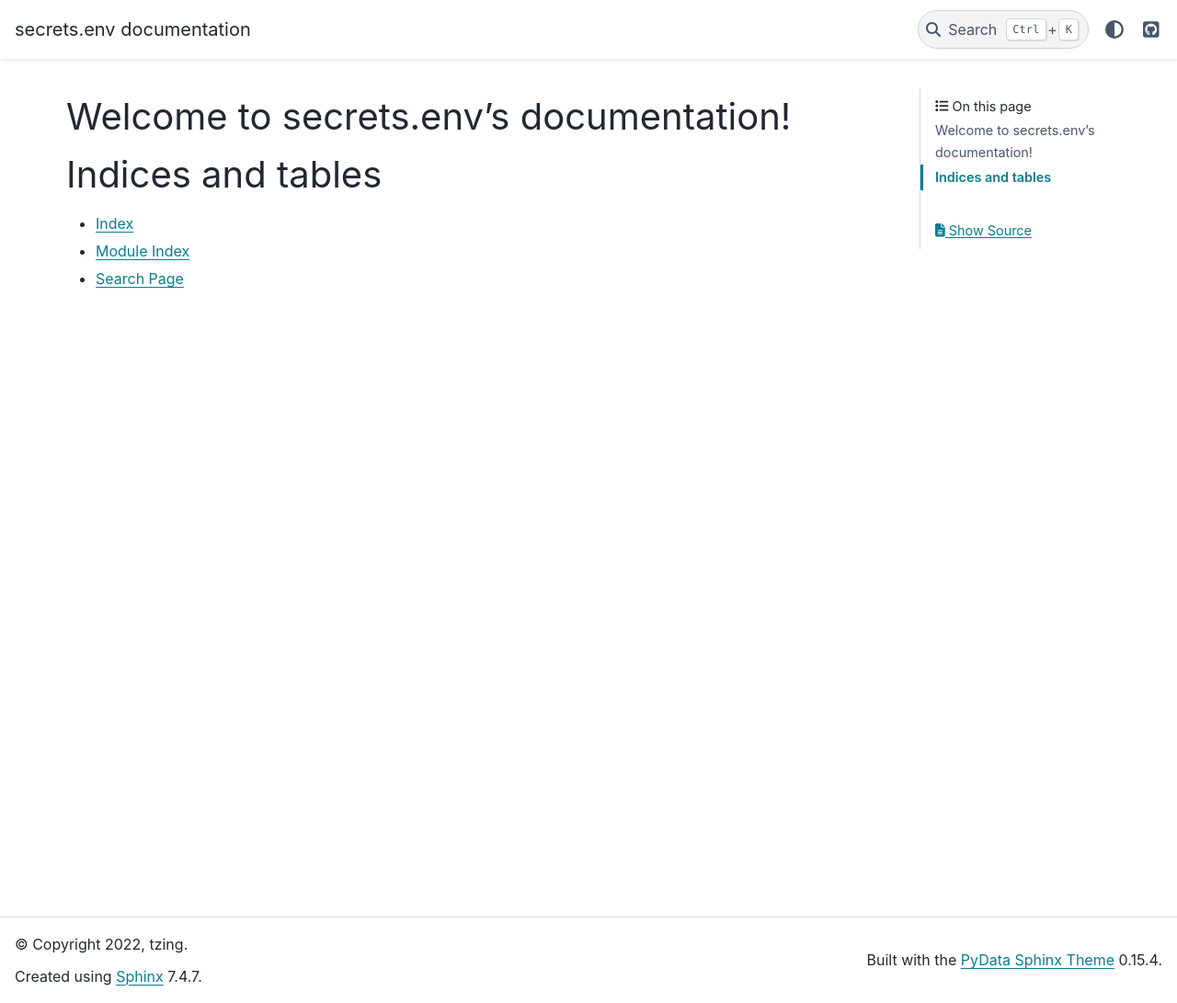
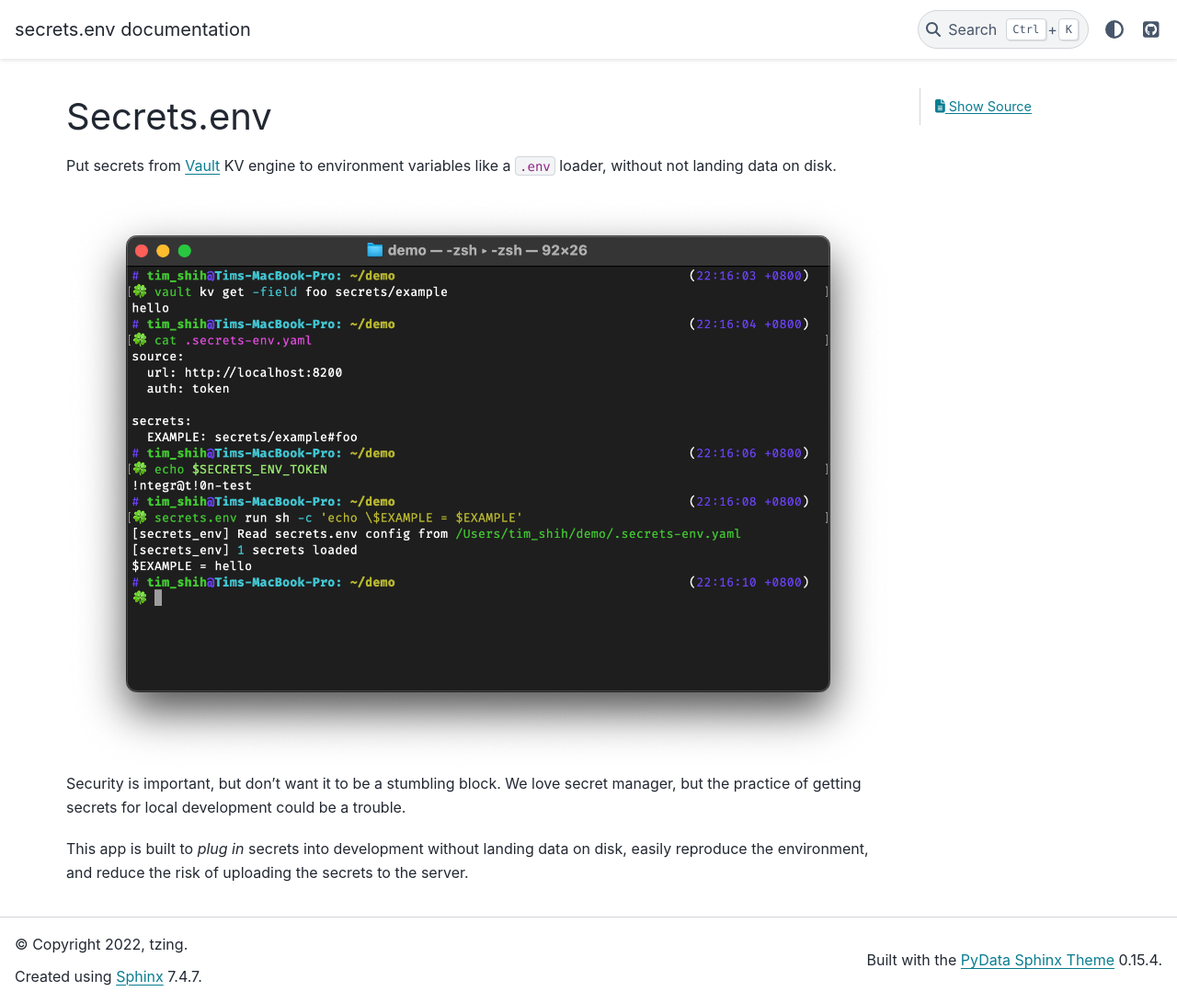
Before and after one commit to tzing/secrets.env, a Sphinx documentation site: the page built from docs/index.rst, in a window 1280 px wide and 1091 px high. Shown: the whole window at 92% size. Built offline with Sphinx 7.4.7 and the PyData theme 0.15.4, drawn with Linux system fonts in a browser that asks for light colours.

Commit message:
add readme

```diff
--- a/docs/index.rst
+++ b/docs/index.rst
@@ -3,18 +3,17 @@
    You can adapt this file completely to your liking, but it should at least
    contain the root `toctree` directive.
 
-Welcome to secrets.env's documentation!
-=======================================
+Secrets.env
+===========
 
 .. toctree::
    :maxdepth: 2
    :caption: Contents:
 
+Put secrets from `Vault <https://www.vaultproject.io/>`_ KV engine to environment variables like a ``.env`` loader, without not landing data on disk.
 
+.. image:: imgs/screenshot.png
 
-Indices and tables
-==================
+Security is important, but don't want it to be a stumbling block. We love secret manager, but the practice of getting secrets for local development could be a trouble.
 
-* :ref:`genindex`
-* :ref:`modindex`
-* :ref:`search`
+This app is built to *plug in* secrets into development without landing data on disk, easily reproduce the environment, and reduce the risk of uploading the secrets to the server.
```
